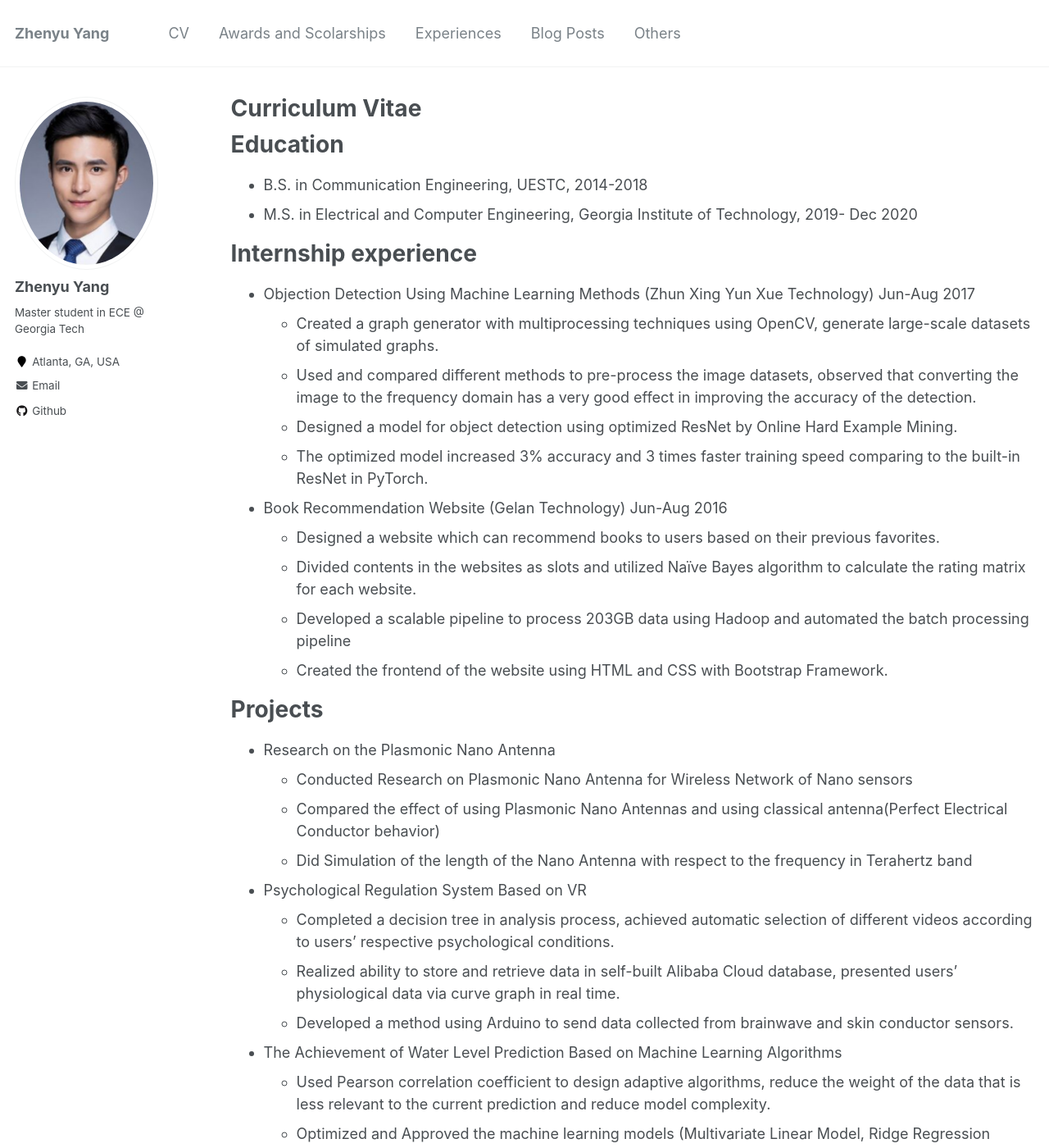
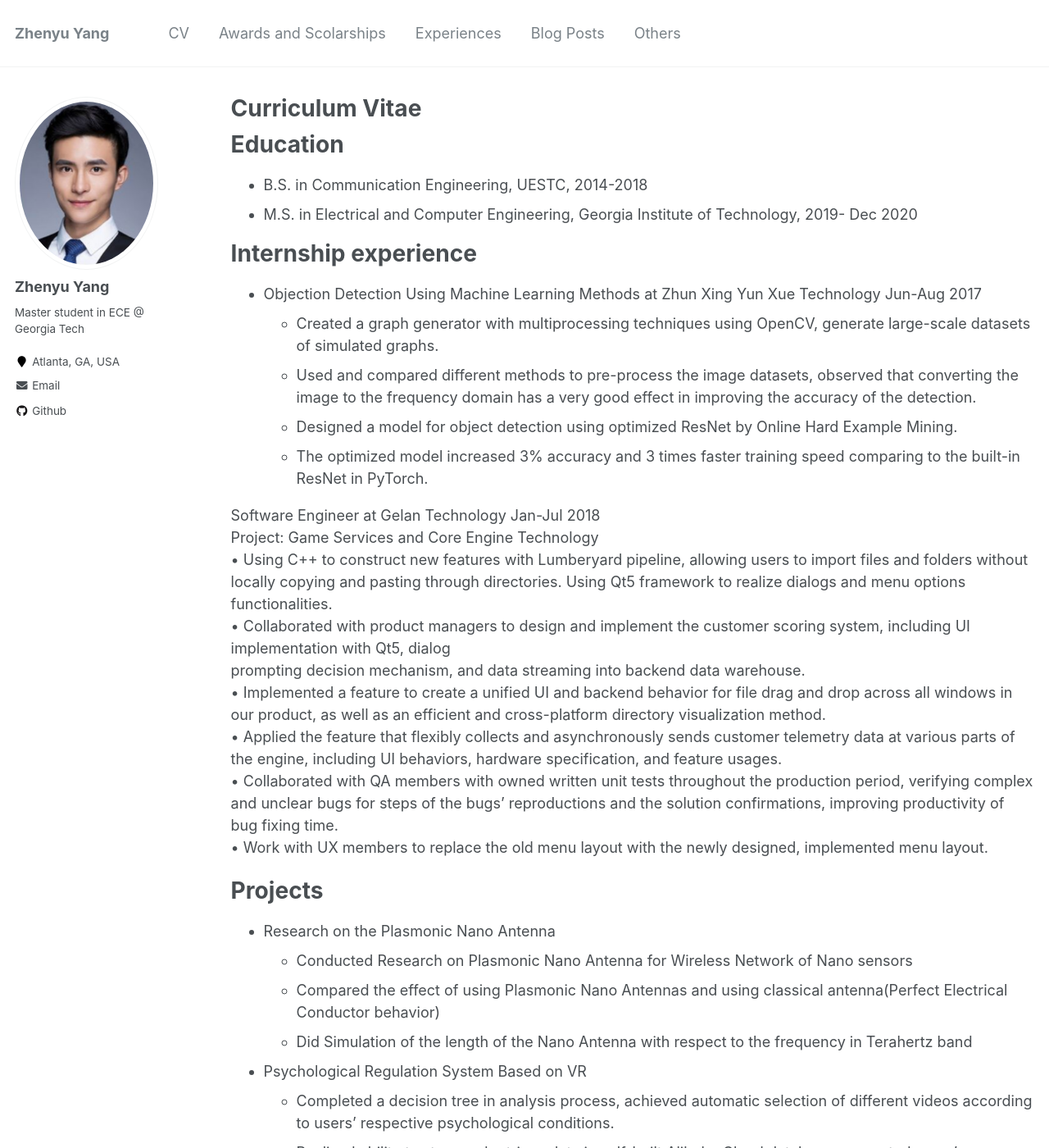
Before and after one commit to azpeteryang/azpeteryang.github.io, a Jekyll site: the page built from _pages/cv.md, in a window 1280 px wide and 1400 px high. Shown: the whole window at 82% size. Built offline with Jekyll 4.4.1, drawn with Linux system fonts in a browser that asks for light colours.

Commit message:
Update cv.md

```diff
--- a/_pages/cv.md
+++ b/_pages/cv.md
@@ -16,17 +16,23 @@ Education
 
 Internship experience
 ======
-* Objection Detection Using Machine Learning Methods           (Zhun Xing Yun Xue Technology)  Jun-Aug 2017
+* Objection Detection Using Machine Learning Methods at Zhun Xing Yun Xue Technology                  Jun-Aug 2017
   * Created a graph generator with multiprocessing techniques using OpenCV, generate large-scale datasets of simulated graphs.
   * Used and compared different methods to pre-process the image datasets, observed that converting the image to the frequency domain has a very good effect in improving the accuracy of the detection.
   * Designed a model for object detection using optimized ResNet by Online Hard Example Mining.
   * The optimized model increased 3% accuracy and 3 times faster training speed comparing to the built-in ResNet in PyTorch.
 
-* Book Recommendation Website                                   (Gelan Technology)  Jun-Aug 2016
-  * Designed a website which can recommend books to users based on their previous favorites.
-  * Divided contents in the websites as slots and utilized Naïve Bayes algorithm to calculate the rating matrix for each website.
-  * Developed a scalable pipeline to process 203GB data using Hadoop and automated the batch processing pipeline
-  * Created the frontend of the website using HTML and CSS with Bootstrap Framework.
+Software Engineer at Gelan Technology                                                                 Jan-Jul 2018
+Project: Game Services and Core Engine Technology
+• Using C++ to construct new features with Lumberyard pipeline, allowing users to import files and folders without locally copying and pasting through directories. Using Qt5 framework to realize dialogs and menu options functionalities.
+• Collaborated with product managers to design and implement the customer scoring system, including UI implementation with Qt5, dialog
+prompting decision mechanism, and data streaming into backend data warehouse.
+• Implemented a feature to create a unified UI and backend behavior for file drag and drop across all windows in our product, as well as an efficient and cross-platform directory visualization method.
+• Applied the feature that flexibly collects and asynchronously sends customer telemetry data at various parts of the engine, including UI behaviors, hardware specification, and feature usages.
+• Collaborated with QA members with owned written unit tests throughout the production period, verifying complex and unclear bugs for steps of the bugs’ reproductions and the solution confirmations, improving productivity of bug fixing time.
+• Work with UX members to replace the old menu layout with the newly designed, implemented menu layout.
+
+
 
 Projects
 ======
```
